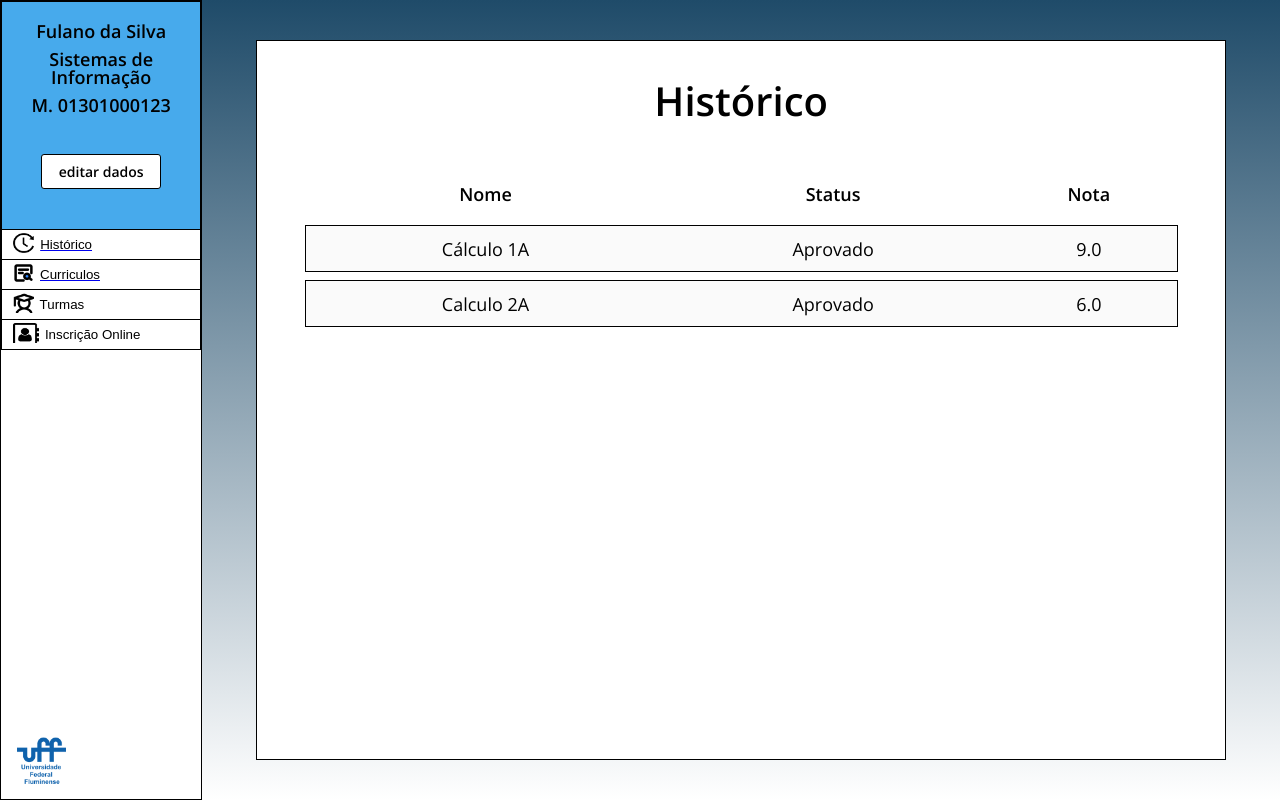
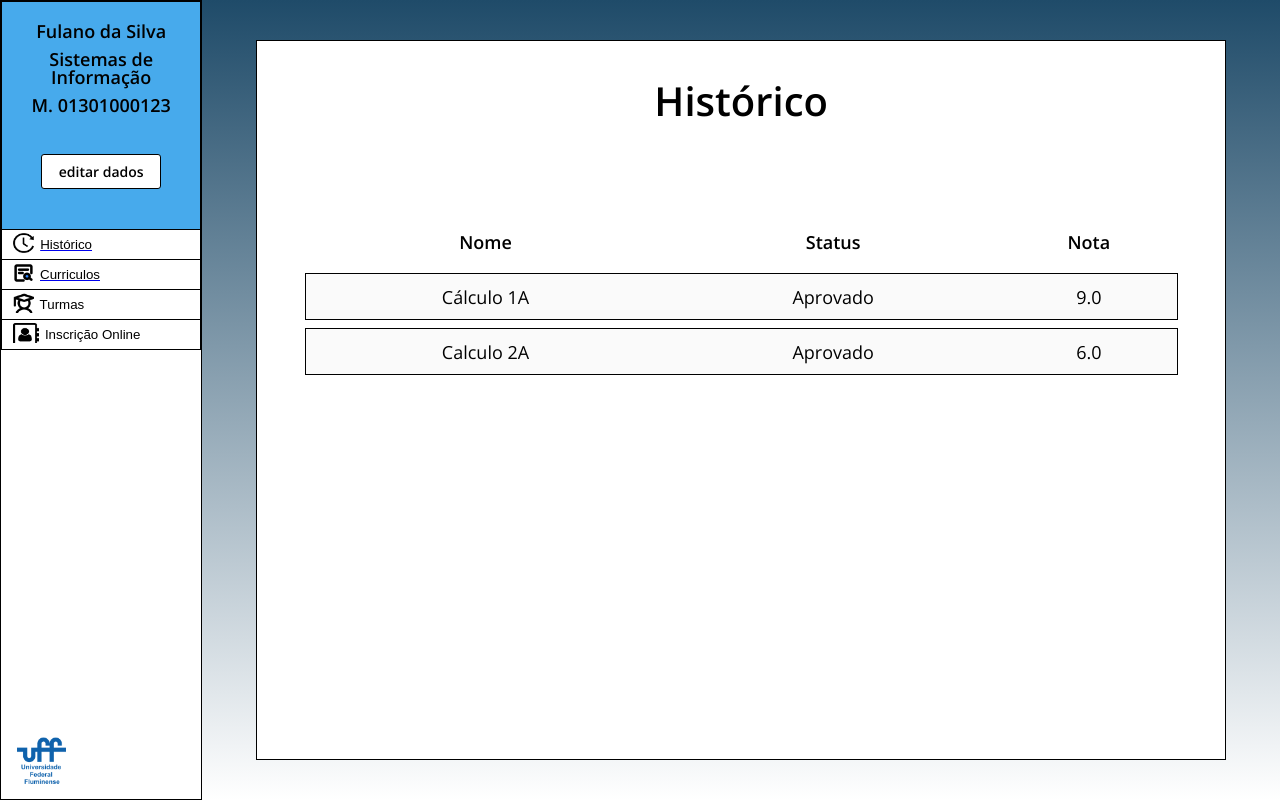
Before and after one commit to gustavo-ferreira03/projeto-iduff-front, a React (Create React App) app: page /History in a window 1280 px wide. Built offline with nearby package versions, Linux system fonts and the light colour scheme; a web font is replaced by a local one.

Commit message:
Adicionada padronização do padding nos cards

```diff
--- a/src/components/DropDown/DropDown.module.css
+++ b/src/components/DropDown/DropDown.module.css
@@ -3,7 +3,6 @@
     padding: 50px 0;
     font-size: 1.2rem;
     margin-top: 30px;
-
 }
 
 .Curso{
@@ -16,5 +15,6 @@
     width: 225px;
     height: 29px;
     margin-left: 6px;
-    border: 0.5px solid #000000;
+    border: 0.5px solid var(--black);
+    background-color: var(--light-gray);
 }
--- a/src/components/History/History.module.css
+++ b/src/components/History/History.module.css
@@ -1,4 +1,10 @@
-.List{
+.List {
     display: flex;
+    flex-direction: column;
     justify-content: center;
+    padding: 5%;
 }
+
+.List table {
+    width: 100%;
+}
```
